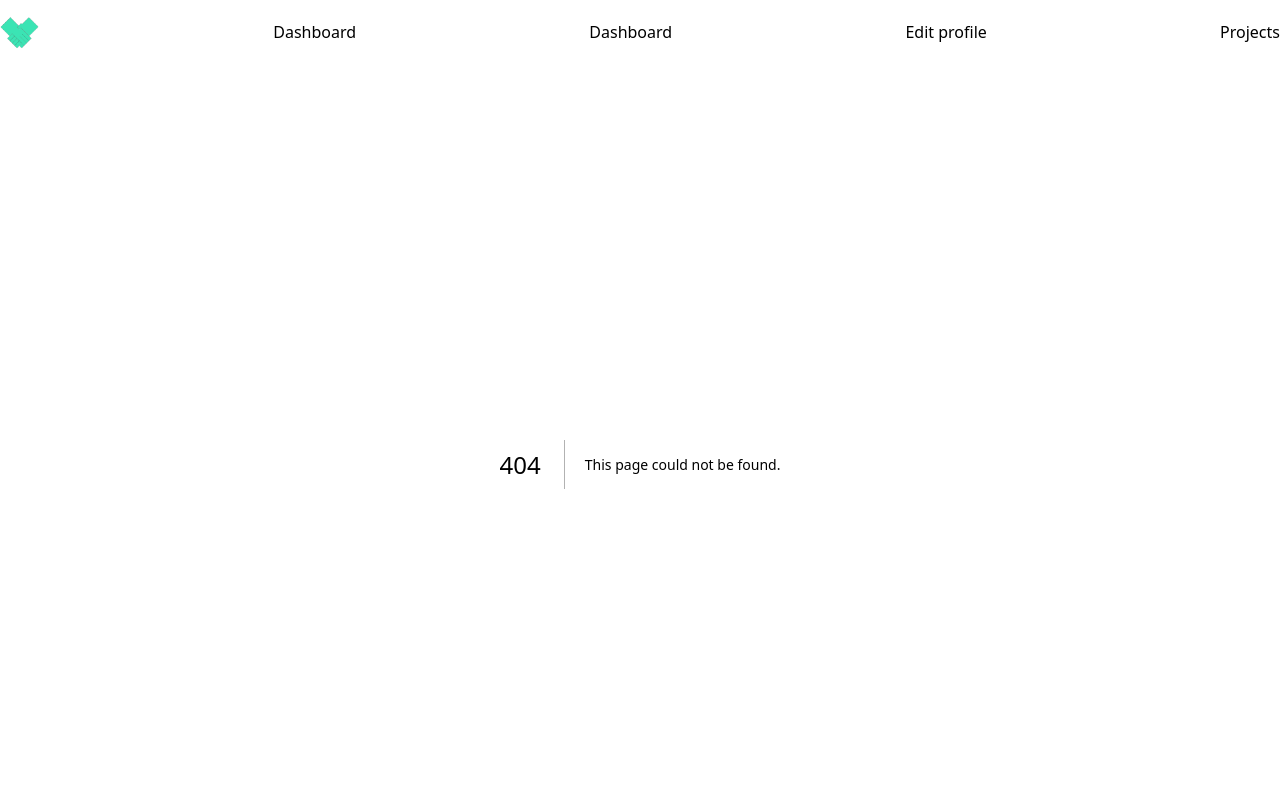
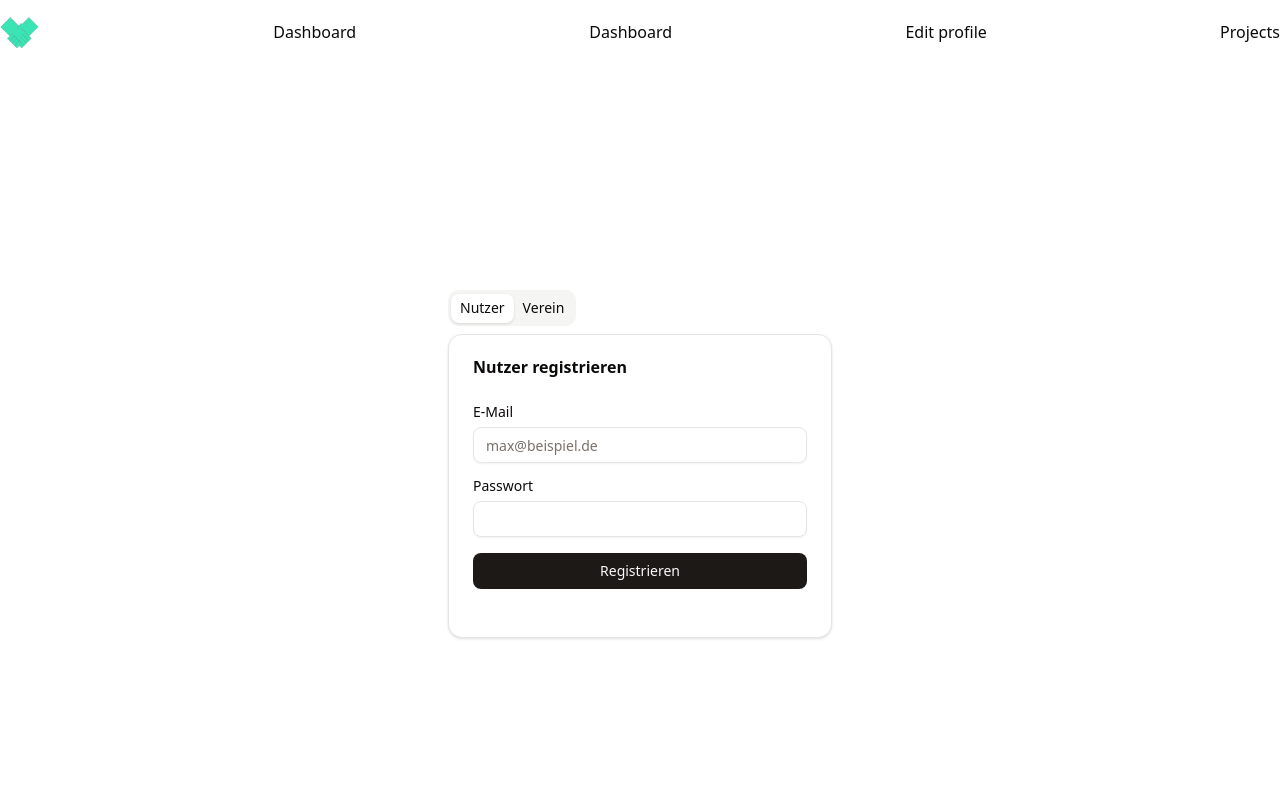
Before and after one commit to fharten/happy2help_frontend, a Next.js app: page /register in a window 1280 px wide. Before the commit this address had no page. Shown: the top 800 px of the page. Built offline with nearby package versions, Linux system fonts and the light colour scheme.

Commit message:
feat: add register page

```diff
--- a/app/layout.tsx
+++ b/app/layout.tsx
@@ -4,6 +4,7 @@ import "./globals.css";
 import Header from "@/components/Header";
 import Footer from "@/components/Footer";
 import UserDetailPage from "@/components/UserDetailPage";
+import RegistrationForm from "@/app/register/RegistrationForm";
 
 const geistSans = Geist({
   variable: "--font-geist-sans",
--- /dev/null
+++ b/app/register/page.tsx
@@ -0,0 +1,14 @@
+import React from "react";
+import RegistrationForm from "./RegistrationForm";
+
+const RegisterPage = () => {
+  return (
+    <div className="flex min-h-svh w-full items-center justify-center p-6 md:p-10">
+      <div className="w-full max-w-sm">
+        <RegistrationForm />
+      </div>
+    </div>
+  );
+};
+
+export default RegisterPage;
```
Also changed, not shown: app/register/RegistrationFormCard.tsx (renamed from components/RegistrationFormCard.tsx, +10 -5 lines), app/register/RegistrationForm.tsx (renamed from components/RegistrationForm.tsx).
